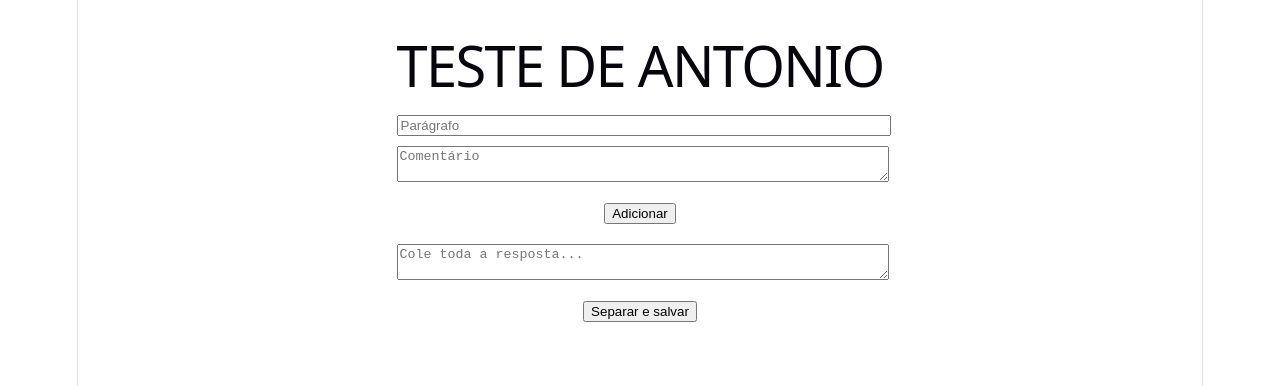
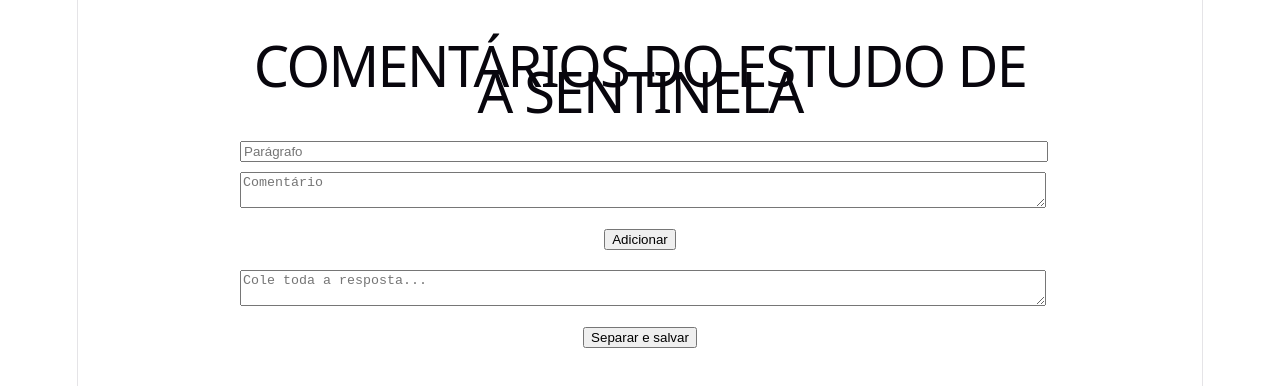
Before and after one commit to uhla2000/app-sentinela, a React (Vite) app: page / in a window 1280 px wide. Shown: the top 386 px of the page. Built offline with nearby package versions, Linux system fonts and the light colour scheme.

Commit message:
muda nome

```diff
--- a/src/App.jsx
+++ b/src/App.jsx
@@ -63,7 +63,7 @@
 
   return (
     <div style={{ padding: "20px", maxWidth: "800px", margin: "0 auto" }}>
-      <h1>TESTE DE ANTONIO</h1>
+      <h1>COMENTÁRIOS DO ESTUDO DE A SENTINELA</h1>
 
       {/* Manual */}
       <div style={{ marginBottom: "20px" }}>
```
